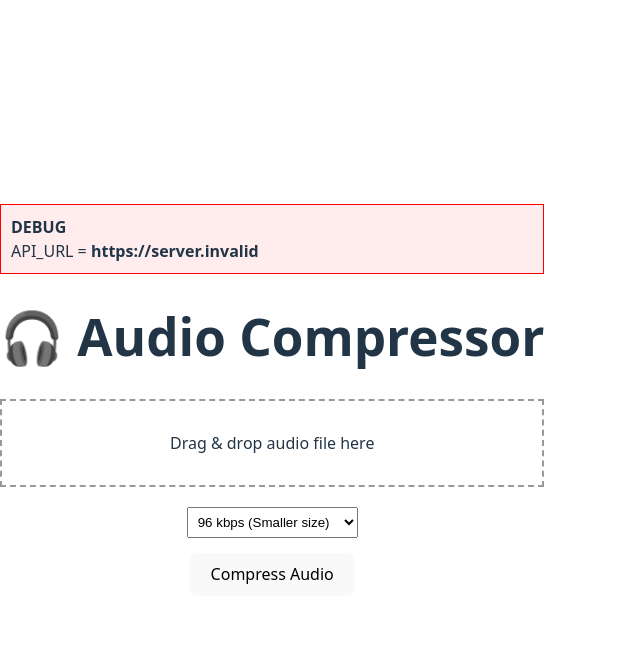
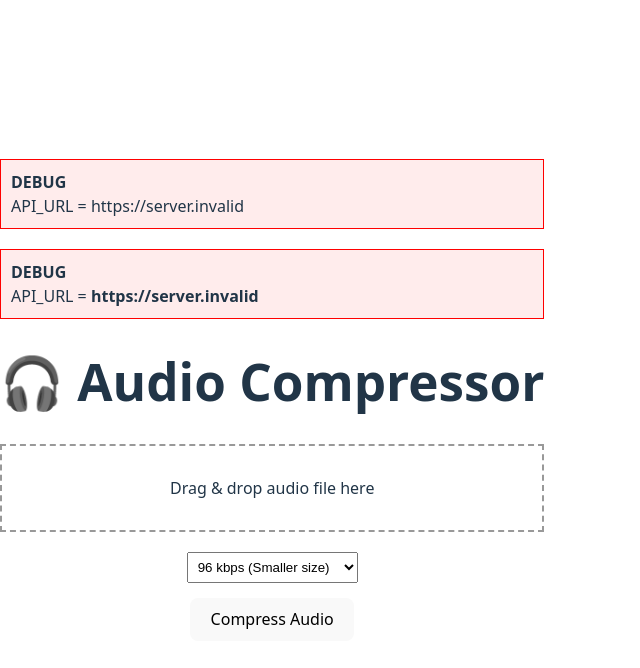
Before and after one commit to arishashiraz/Audio-website, a React (Vite) app in the folder react/audio-compressor-react/: page / in a window 1280 px wide. Shown: the top 668 px of the page, without its empty margins (0-640 px from the left). Built offline with nearby package versions, Linux system fonts and the light colour scheme; no server answers.

Commit message:
add API_URL debug

```diff
--- a/react/audio-compressor-react/src/App.jsx
+++ b/react/audio-compressor-react/src/App.jsx
@@ -70,6 +70,20 @@ function App() {
 
   return (
     <div style={{ maxWidth: "600px", margin: "40px auto", textAlign: "center" }}>
+      {/* 🔴 DEBUG – REMOVE LATER */}
+<div
+  style={{
+    background: "#ffecec",
+    border: "1px solid red",
+    padding: "10px",
+    marginBottom: "20px",
+    textAlign: "left",
+  }}
+>
+  <b>DEBUG</b><br />
+  API_URL = {String(API_URL)}
+</div>
+
       {/* 🔴 DEBUG BLOCK – REMOVE LATER */}
       <div
         style={{
```
